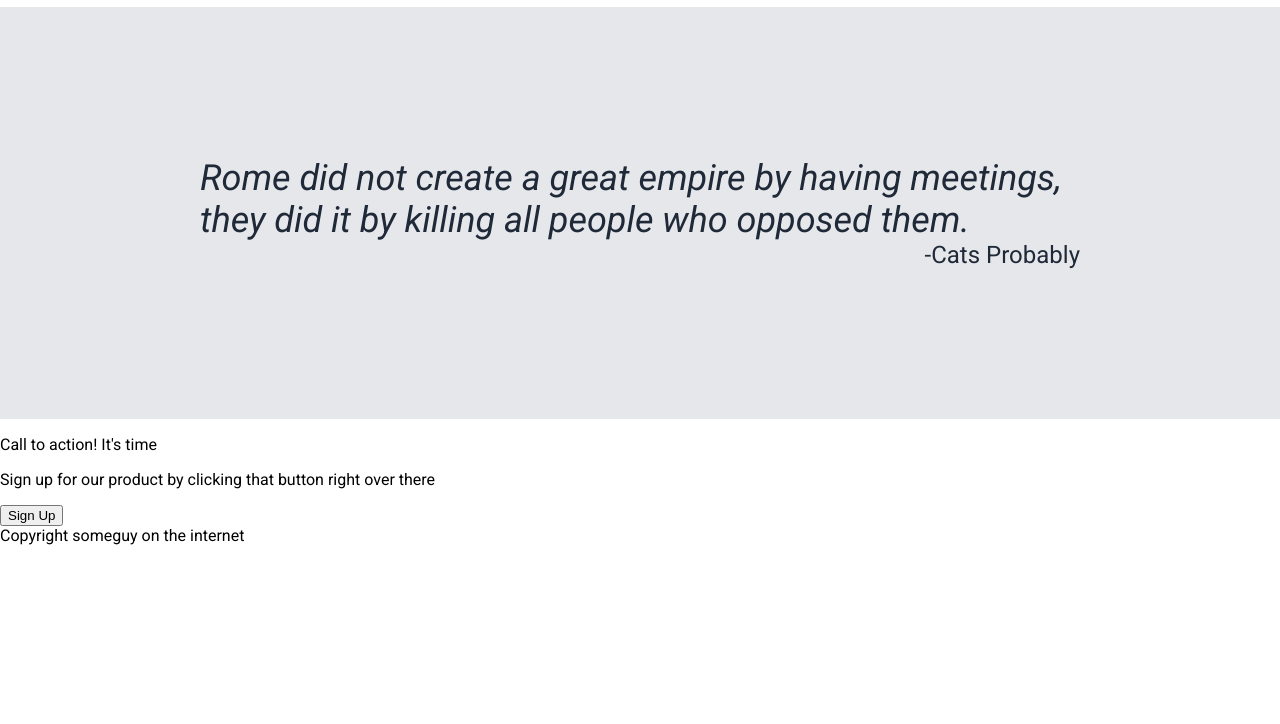
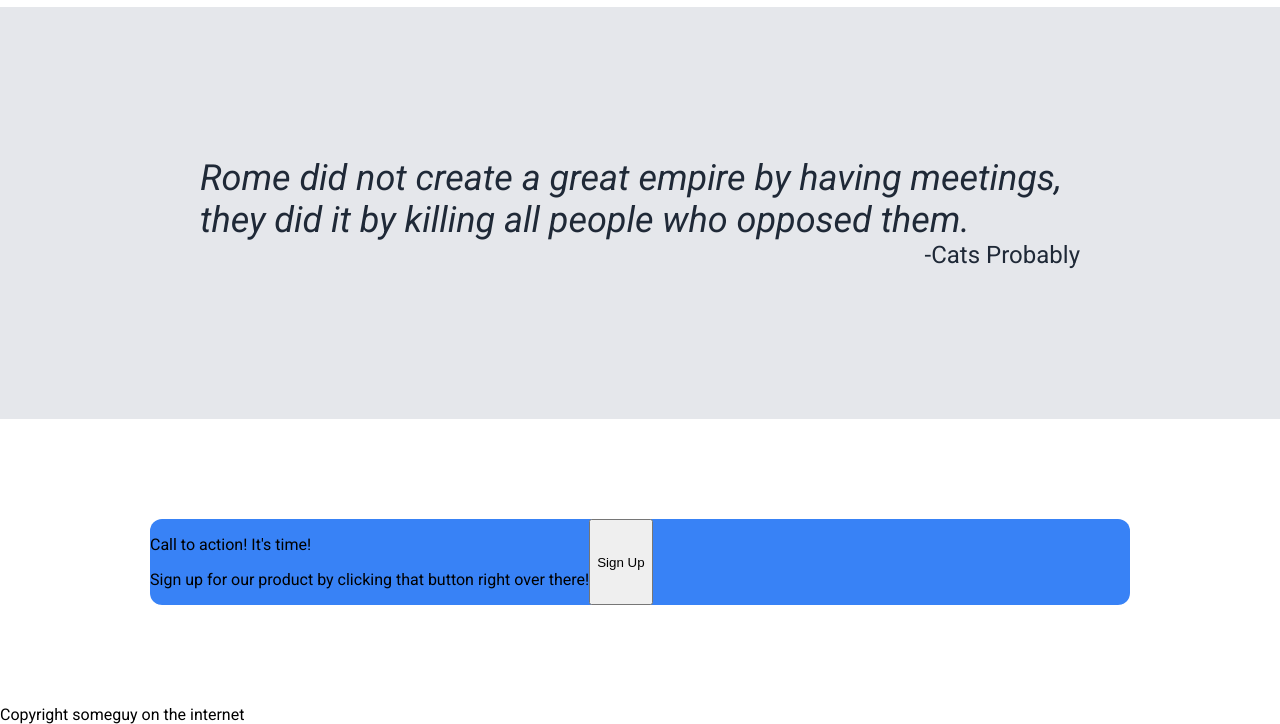
Before and after one commit to nateTheGreat25/landing-page, a plain HTML site: page index.html in a window 1280 px wide. Shown: the part 921-1645 px from the top of the page. Before the commit the page ends 1466 px from the top, so only its background shows below. Drawn offline with Linux system fonts and the light colour scheme.

Commit message:
starting action stuf

```diff
--- a/index.html
+++ b/index.html
@@ -60,8 +60,10 @@
     </div>
 
     <div class="action">
-        <p>Call to action! It's time</p>
-        <p>Sign up for our product by clicking that button right over there</p>
+     <div class="action-text">
+        <p>Call to action! It's time! </p>
+        <p>Sign up for our product by clicking that button right over there!</p>
+    </div>
         <button class="bottom-button">Sign Up</button>
     </div>
 
--- a/styles.css
+++ b/styles.css
@@ -114,3 +114,10 @@ h1 {
     font-style: normal;
     align-self: flex-end;
 }
+
+.action {
+    margin: 100px 150px;
+    background-color: #3882f6;
+    display: flex;
+    border-radius: 12px;
+}
```
